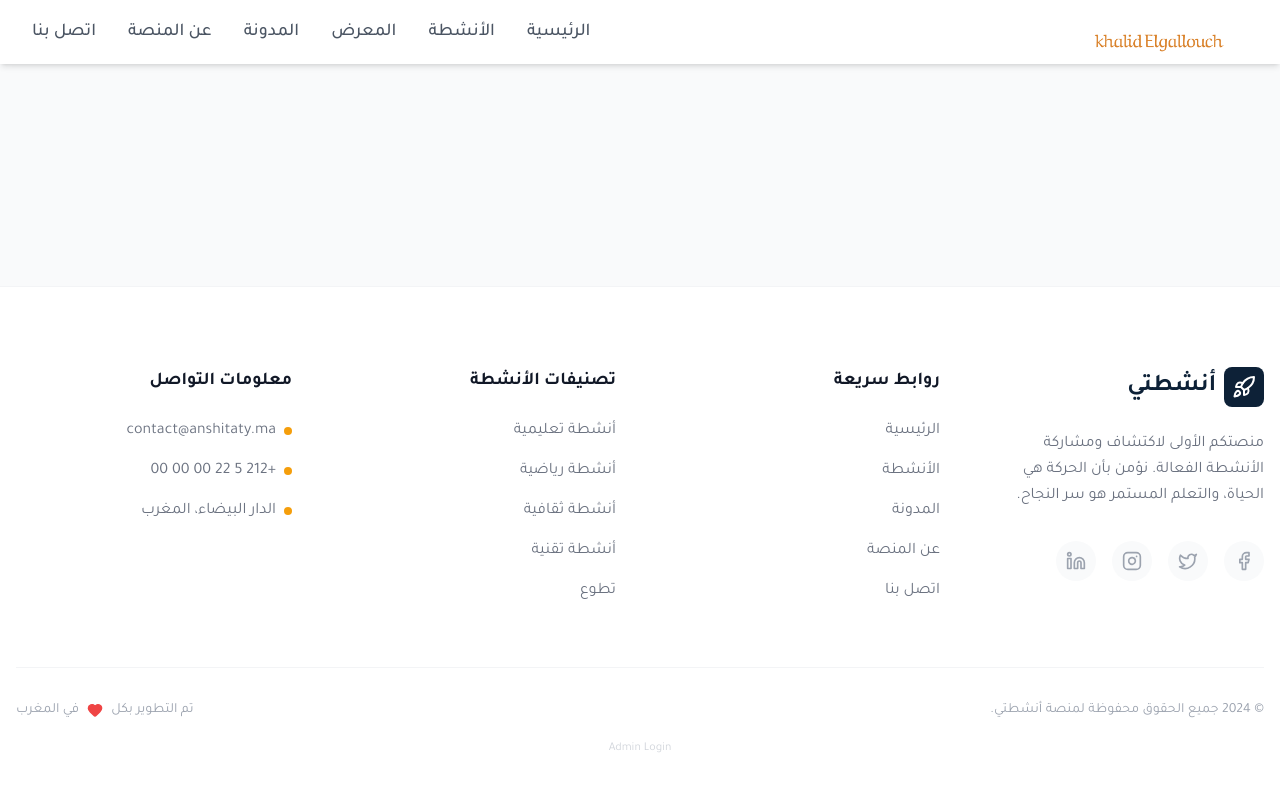
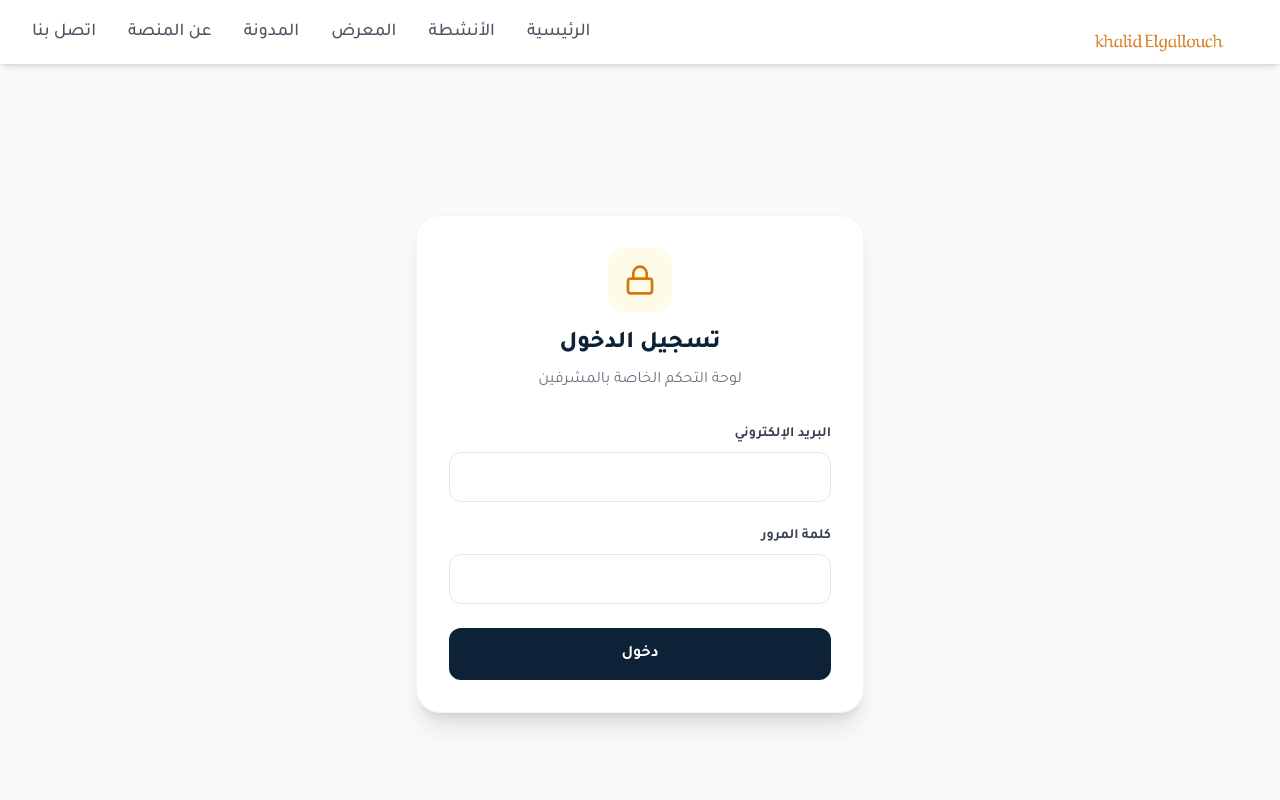
Before and after one commit to badrGADI/khalidgallouch, a React (Vite) app: page /login in a window 1280 px wide. Shown: the top 800 px of the page. Built offline with nearby package versions, Linux system fonts and the light colour scheme.

Commit message:
feat: Implement user authentication and protected routes for admin access with a new login page and admin dashboard.

```diff
--- a/App.tsx
+++ b/App.tsx
@@ -17,6 +17,8 @@ import GalleryManager from './pages/admin/GalleryManager';
 import AdminDashboard from './pages/admin/Dashboard';
 
 import DebugSupabase from './pages/DebugSupabase';
+import Login from './pages/Login';
+import ProtectedRoute from './components/ProtectedRoute'; // Import ProtectedRoute
 
 const App: React.FC = () => {
   return (
@@ -29,13 +31,17 @@ const App: React.FC = () => {
             <Route path="/activities" element={<Activities />} />
             <Route path="/activities/:id" element={<ActivityDetail />} />
 
-            {/* Admin Routes */}
+            {/* Admin Routes - Protected */}
+            <Route path="/login" element={<Login />} />
+
+            <Route element={<ProtectedRoute />}>
               <Route path="/admin" element={<AdminDashboard />} />
               <Route path="/admin/activities" element={<ActivitiesList />} />
               <Route path="/admin/activities/new" element={<ActivityForm />} />
               <Route path="/admin/activities/edit/:id" element={<ActivityForm />} />
               <Route path="/admin/registrations" element={<RegistrationsList />} />
               <Route path="/admin/gallery" element={<GalleryManager />} />
+            </Route>
 
             <Route path="/gallery" element={<Gallery />} />
             <Route path="/about" element={<About />} />
--- /dev/null
+++ b/components/ProtectedRoute.tsx
@@ -0,0 +1,35 @@
+import React, { useEffect, useState } from 'react';
+import { Navigate, Outlet } from 'react-router-dom';
+import { supabase } from '../src/lib/supabase';
+
+const ProtectedRoute: React.FC = () => {
+  const [session, setSession] = useState<any>(null);
+  const [loading, setLoading] = useState(true);
+
+  useEffect(() => {
+    supabase.auth.getSession().then(({ data: { session } }) => {
+      setSession(session);
+      setLoading(false);
+    });
+
+    const {
+      data: { subscription },
+    } = supabase.auth.onAuthStateChange((_event, session) => {
+      setSession(session);
+    });
+
+    return () => subscription.unsubscribe();
+  }, []);
+
+  if (loading) {
+    return <div className="flex justify-center items-center min-h-screen">Loading...</div>;
+  }
+
+  if (!session) {
+    return <Navigate to="/login" replace />;
+  }
+
+  return <Outlet />;
+};
+
+export default ProtectedRoute;
--- /dev/null
+++ b/pages/Login.tsx
@@ -0,0 +1,81 @@
+import React, { useState } from 'react';
+import { useNavigate } from 'react-router-dom';
+import { supabase } from '../src/lib/supabase';
+import { Lock } from 'lucide-react';
+
+const Login: React.FC = () => {
+  const [email, setEmail] = useState('');
+  const [password, setPassword] = useState('');
+  const [loading, setLoading] = useState(false);
+  const navigate = useNavigate();
+
+  const handleLogin = async (e: React.FormEvent) => {
+    e.preventDefault();
+    setLoading(true);
+
+    try {
+      const { error } = await supabase.auth.signInWithPassword({
+        email,
+        password,
+      });
+
+      if (error) throw error;
+
+      navigate('/admin');
+    } catch (error: any) {
+      alert(error.message || 'حدث خطأ أثناء تسجيل الدخول');
+    } finally {
+      setLoading(false);
+    }
+  };
+
+  return (
+    <div className="min-h-screen flex items-center justify-center bg-gray-50 px-4">
+      <div className="max-w-md w-full bg-white p-8 rounded-3xl shadow-xl border border-gray-100">
+        <div className="text-center mb-8">
+          <div className="w-16 h-16 bg-amber-50 rounded-2xl flex items-center justify-center mx-auto mb-4 text-amber-600">
+            <Lock className="w-8 h-8" />
+          </div>
+          <h1 className="text-2xl font-black text-[#0d2137]">تسجيل الدخول</h1>
+          <p className="text-gray-500 mt-2">لوحة التحكم الخاصة بالمشرفين</p>
+        </div>
+
+        <form onSubmit={handleLogin} className="space-y-6">
+          <div>
+            <label className="block text-sm font-bold text-gray-700 mb-2">البريد الإلكتروني</label>
+            <input
+              type="email"
+              required
+              value={email}
+              onChange={(e) => setEmail(e.target.value)}
+              className="w-full px-4 py-3 rounded-xl border border-gray-200 focus:border-amber-500 focus:ring-2 focus:ring-amber-200 outline-none transition-all"
+              dir="ltr"
+            />
+          </div>
+
+          <div>
+            <label className="block text-sm font-bold text-gray-700 mb-2">كلمة المرور</label>
+            <input
+              type="password"
+              required
+              value={password}
+              onChange={(e) => setPassword(e.target.value)}
+              className="w-full px-4 py-3 rounded-xl border border-gray-200 focus:border-amber-500 focus:ring-2 focus:ring-amber-200 outline-none transition-all"
+              dir="ltr"
+            />
+          </div>
+
+          <button
+            type="submit"
+            disabled={loading}
+            className="w-full bg-[#0d2137] text-white font-bold py-3.5 rounded-xl hover:bg-[#162840] transition-colors disabled:opacity-50"
+          >
+            {loading ? 'جاري التحقق...' : 'دخول'}
+          </button>
+        </form>
+      </div>
+    </div>
+  );
+};
+
+export default Login;
--- a/pages/admin/Dashboard.tsx
+++ b/pages/admin/Dashboard.tsx
@@ -1,14 +1,34 @@
 
 import React from 'react';
-import { Link } from 'react-router-dom';
-import { LayoutDashboard, Calendar, Users, Settings, ArrowRight, Images } from 'lucide-react';
+import { Link, useNavigate } from 'react-router-dom';
+import { LayoutDashboard, Calendar, Users, Settings, ArrowRight, Images, LogOut } from 'lucide-react';
+import { supabase } from '../../src/lib/supabase';
 
 const AdminDashboard: React.FC = () => {
+  const navigate = useNavigate();
+
+  const handleLogout = async () => {
+    await supabase.auth.signOut();
+    navigate('/login');
+  };
+
   return (
     <div className="min-h-screen bg-gray-50 py-16 px-4">
       <div className="max-w-5xl mx-auto">
-        <h1 className="text-4xl font-black text-[#0d2137] mb-2">لوحة التحكم</h1>
-        <p className="text-gray-500 text-lg mb-12">مرحباً بك في لوحة تحكم الموقع.</p>
+        <div className="flex justify-between items-center mb-12">
+           <div>
+             <h1 className="text-4xl font-black text-[#0d2137] mb-2">لوحة التحكم</h1>
+             <p className="text-gray-500 text-lg">مرحباً بك في لوحة تحكم الموقع.</p>
+           </div>
+
+           <button
+             onClick={handleLogout}
+             className="flex items-center gap-2 bg-white border border-gray-200 text-red-500 px-6 py-3 rounded-xl font-bold hover:bg-red-50 hover:border-red-200 transition-all shadow-sm"
+           >
+             <LogOut className="w-5 h-5" />
+             تسجيل الخروج
+           </button>
+        </div>
 
         <div className="grid md:grid-cols-2 lg:grid-cols-3 gap-6">
 
```
Lines whose indentation alone changed are shown as unchanged.
